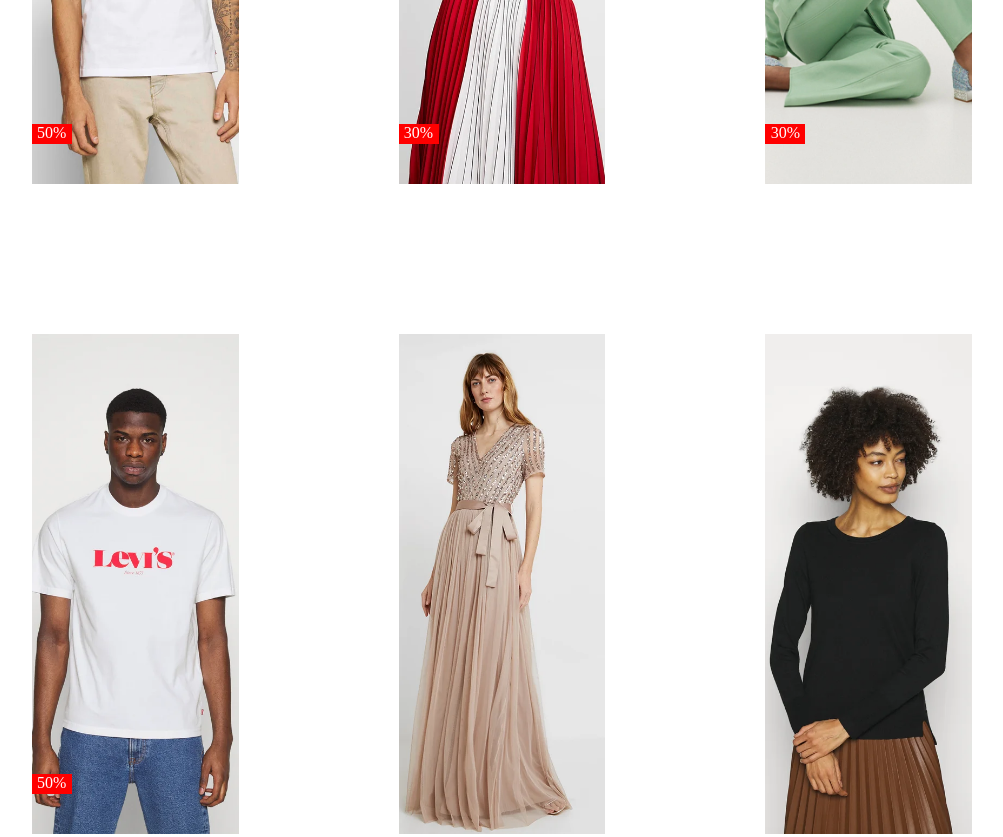
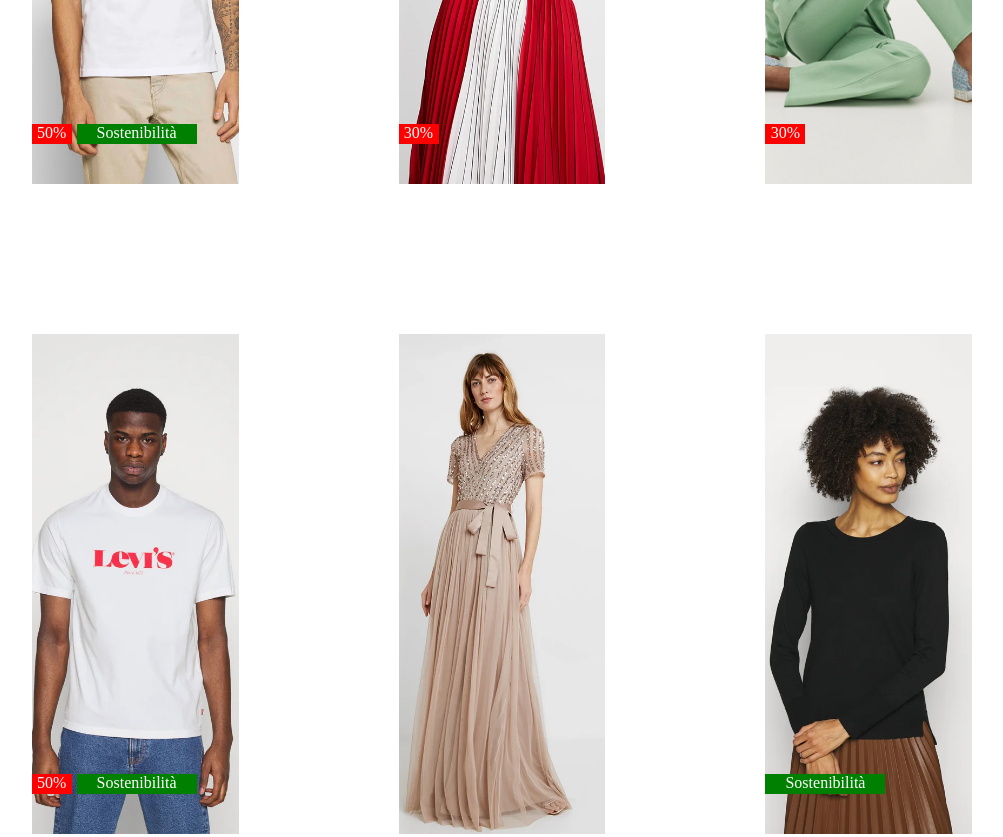
Before and after one commit to Christianmagni97/html-css-boolando, a plain HTML site: page index.html in a window 1280 px wide. Shown: the part 480-1317 px from the top of the page, without its empty margins (138-1141 px from the left). Drawn offline with Linux system fonts and the light colour scheme.

Commit message:
aggiunta-sostenibilità

```diff
--- a/boolando.css
+++ b/boolando.css
@@ -66,3 +66,22 @@ article{
     color: white;
     text-align: center;
 }
+#sostenibile{
+    position: absolute;
+    bottom: 40px;
+    background-color: green;
+    height: 20px;
+    width: 120px;
+    color: white;
+    text-align: center;
+}
+#sostenibile2{
+    position: absolute;
+    bottom: 40px;
+    left: 45px;
+    background-color: green;
+    height: 20px;
+    width: 120px;
+    color: white;
+    text-align: center;
+}
--- a/index.html
+++ b/index.html
@@ -27,6 +27,8 @@
             <article class="prodotto">
                 <img src="./1.webp" alt="">
                 <span id="stsconto">50%</span>
+                <span id="sostenibile2">Sostenibilità</span>
+
 
             </article>
             <article class="prodotto">
@@ -45,6 +47,7 @@
             <article class="prodotto">
                 <img src="./4.webp" alt="">
                 <span id="stsconto">50%</span>
+                <span id="sostenibile2">Sostenibilità</span>
 
             </article>
             <article class="prodotto">
@@ -53,6 +56,9 @@
             </article>
             <article class="prodotto">
                 <img src="./6.webp" alt="">
+                <span id="sostenibile">Sostenibilità</span>
+
+
 
             </article>
 
```
